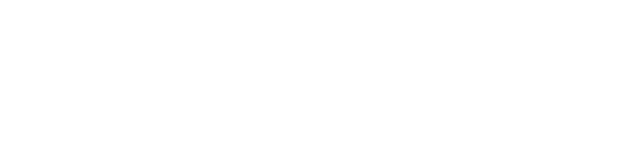
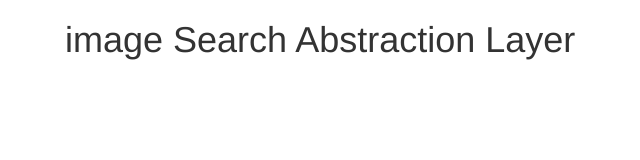
Before and after one commit to bexis13/Image-search-abstraction-layer, a website: page public/index.html in a window 1280 px wide. Shown: the whole page, without its empty margins (5-645 px from the left). Drawn offline with nearby package versions, Linux system fonts and the light colour scheme.

Commit message:
add version of node to package.json and add basic data to index.html page

```diff
--- a/package.json
+++ b/package.json
@@ -13,5 +13,8 @@
     "mongodb": "^2.2.29",
     "mongoose": "^4.10.8",
     "node-bing-api": "^3.2.1"
+  },
+   "engines": {
+    "node": "4.1.2"
   }
 }
--- a/public/index.html
+++ b/public/index.html
@@ -1 +1,13 @@
-<!-- front static page will go here -->
+<!DOCTYPE html>
+<html>
+    <head>
+       <link rel="stylesheet" href="https://cdnjs.cloudflare.com/ajax/libs/twitter-bootstrap/3.3.2/css/bootstrap.min.css" type="text/css" />
+       <link rel="stylesheet" href="css/styles.css" type="text/css" />
+    </head>
+    <body>
+        <div class="container">
+            <h1>image Search Abstraction Layer</h1><br>
+
+        </div>
+    </body>
+</html>
--- a/server.js
+++ b/server.js
@@ -5,7 +5,6 @@ const mongoose = require("mongoose");
 const router = require("./routes/routes");
 
 const port = process.env.PORT || 8080;
-
 app.use(express.static(path.join(__dirname, 'public')));
 
 app.use(router);
```
